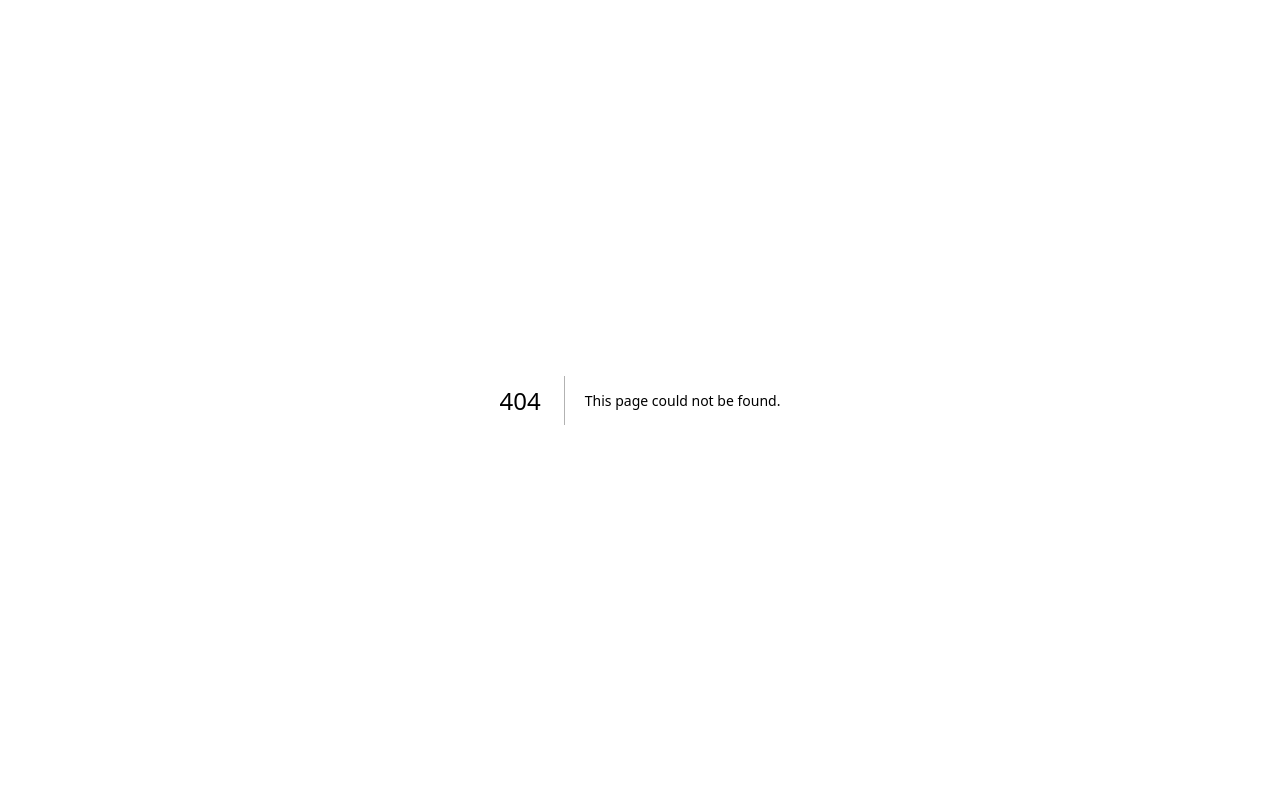
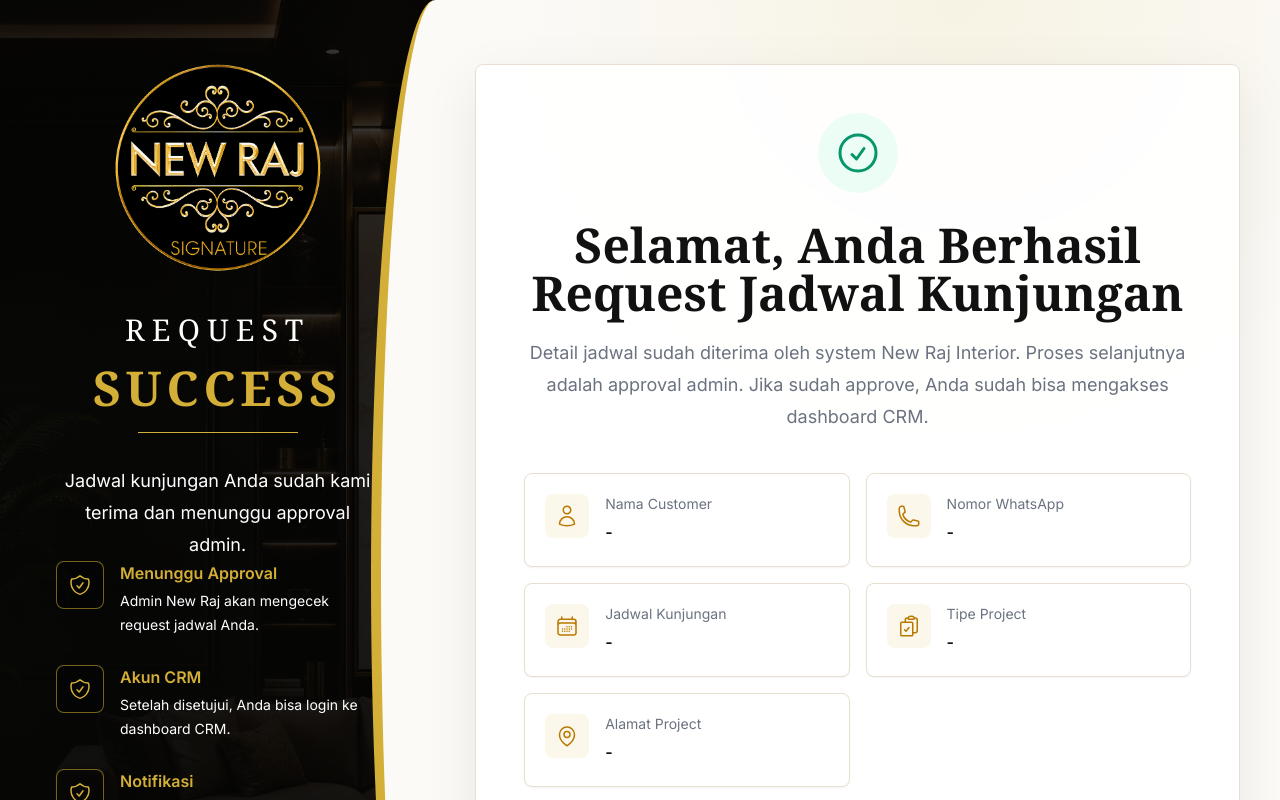
Before and after one commit to thewiryosaputra/newrajinterior, a Next.js app in the folder apps/web/: page /invitation/success in a window 1280 px wide. Before the commit this address had no page. Shown: the top 800 px of the page. Built offline with nearby package versions, Linux system fonts and the light colour scheme.

Commit message:
Redirect invitation requests to success page

```diff
--- a/apps/web/app/invitation/request/page.tsx
+++ b/apps/web/app/invitation/request/page.tsx
@@ -1,7 +1,7 @@
 "use client";
 
 import dynamic from "next/dynamic";
-import { useSearchParams } from "next/navigation";
+import { useRouter, useSearchParams } from "next/navigation";
 import Image from "next/image";
 import { FormEvent, Suspense, useEffect, useMemo, useState } from "react";
 import {
@@ -111,6 +111,7 @@
 }
 
 function InvitationRequestContent() {
+  const router = useRouter();
   const searchParams = useSearchParams();
   const invitationToken = searchParams.get("token") ?? "";
   const [customerName, setCustomerName] = useState("");
--- /dev/null
+++ b/apps/web/app/invitation/success/page.tsx
@@ -0,0 +1,164 @@
+"use client";
+
+import Image from "next/image";
+import Link from "next/link";
+import { Suspense } from "react";
+import { useSearchParams } from "next/navigation";
+import {
+  CalendarDaysIcon,
+  CheckCircleIcon,
+  ClipboardDocumentCheckIcon,
+  MapPinIcon,
+  PhoneIcon,
+  ShieldCheckIcon,
+  UserIcon,
+} from "@heroicons/react/24/outline";
+import { Button } from "@/components/ui/button";
+
+function formatSchedule(value: string | null) {
+  if (!value) return "-";
+  const date = new Date(value);
+  if (Number.isNaN(date.getTime())) return value;
+  return new Intl.DateTimeFormat("id-ID", {
+    weekday: "long",
+    day: "2-digit",
+    month: "long",
+    year: "numeric",
+    hour: "2-digit",
+    minute: "2-digit",
+  }).format(date);
+}
+
+export default function InvitationSuccessPage() {
+  return (
+    <Suspense fallback={<main className="flex min-h-screen items-center justify-center bg-[#fbfaf7] text-newraj-ink">Memuat detail jadwal...</main>}>
+      <InvitationSuccessContent />
+    </Suspense>
+  );
+}
+
+function InvitationSuccessContent() {
+  const searchParams = useSearchParams();
+  const details = [
+    { label: "Nama Customer", value: searchParams.get("name") || "-", icon: UserIcon },
+    { label: "Nomor WhatsApp", value: searchParams.get("phone") || "-", icon: PhoneIcon },
+    { label: "Jadwal Kunjungan", value: formatSchedule(searchParams.get("surveyDate")), icon: CalendarDaysIcon },
+    { label: "Tipe Project", value: searchParams.get("projectType") || "-", icon: ClipboardDocumentCheckIcon },
+    { label: "Alamat Project", value: searchParams.get("projectAddress") || "-", icon: MapPinIcon },
+  ];
+  const notes = searchParams.get("notes");
+
+  return (
+    <main className="min-h-screen overflow-hidden bg-[#fbfaf7] text-newraj-ink">
+      <div className="grid min-h-screen lg:grid-cols-[34%_66%]">
+        <aside className="relative hidden overflow-hidden bg-[#070807] text-white lg:block">
+          <Image
+            src="/brand/login-interior-bg.png"
+            alt="New Raj Interior schedule success"
+            fill
+            className="object-cover"
+            sizes="34vw"
+            priority
+          />
+          <div className="absolute inset-0 bg-[linear-gradient(180deg,rgba(5,5,4,0.62),rgba(5,5,4,0.95)),linear-gradient(90deg,rgba(5,5,4,0.74),rgba(5,5,4,0.40))]" />
+          <div className="absolute -right-16 top-0 h-full w-32 rounded-l-[100%] border-l-[10px] border-newraj-gold bg-[#fbfaf7]" />
+          <div className="relative z-10 flex min-h-screen flex-col px-14 py-16">
+            <Image
+              src="/brand/newraj-logo-master.png"
+              alt="New Raj Interior"
+              width={210}
+              height={210}
+              className="mx-auto h-52 w-52 rounded-full object-contain"
+              priority
+            />
+            <div className="mt-10 text-center">
+              <p className="font-display text-3xl tracking-[0.24em]">REQUEST</p>
+              <h1 className="mt-4 font-display text-5xl font-bold tracking-[0.10em] text-newraj-gold">
+                SUCCESS
+              </h1>
+              <div className="mx-auto mt-5 h-px w-40 bg-newraj-gold" />
+              <p className="mx-auto mt-8 max-w-xs text-lg leading-8 text-white/86">
+                Jadwal kunjungan Anda sudah kami terima dan menunggu approval admin.
+              </p>
+            </div>
+            <div className="mt-auto space-y-7">
+              {[
+                ["Menunggu Approval", "Admin New Raj akan mengecek request jadwal Anda."],
+                ["Akun CRM", "Setelah disetujui, Anda bisa login ke dashboard CRM."],
+                ["Notifikasi", "Informasi berikutnya akan dikirim melalui WhatsApp."],
+              ].map(([title, body]) => (
+                <div className="flex gap-4" key={title}>
+                  <div className="flex h-12 w-12 shrink-0 items-center justify-center rounded-lg border border-newraj-gold/55 bg-black/20 text-newraj-gold">
+                    <ShieldCheckIcon className="h-6 w-6" />
+                  </div>
+                  <div>
+                    <p className="font-semibold text-newraj-gold">{title}</p>
+                    <p className="mt-1 text-sm leading-6 text-white/78">{body}</p>
+                  </div>
+                </div>
+              ))}
+            </div>
+          </div>
+        </aside>
+
+        <section className="relative flex min-h-screen flex-col px-5 py-8 sm:px-10">
+          <div className="absolute inset-0 bg-[radial-gradient(circle_at_62%_0%,rgba(212,175,55,0.10),transparent_28rem)]" />
+          <div className="relative z-10 flex flex-1 items-center justify-center py-8">
+            <div className="w-full max-w-4xl rounded-lg border bg-white/90 p-8 shadow-soft backdrop-blur sm:p-12">
+              <div className="mx-auto max-w-2xl text-center">
+                <div className="mx-auto flex h-20 w-20 items-center justify-center rounded-full bg-emerald-50 text-emerald-600">
+                  <CheckCircleIcon className="h-12 w-12" />
+                </div>
+                <h2 className="mt-7 font-display text-4xl font-bold sm:text-5xl">
+                  Selamat, Anda Berhasil Request Jadwal Kunjungan
+                </h2>
+                <p className="mt-5 text-lg leading-8 text-muted-foreground">
+                  Detail jadwal sudah diterima oleh system New Raj Interior. Proses selanjutnya adalah approval admin. Jika sudah approve, Anda sudah bisa mengakses dashboard CRM.
+                </p>
+              </div>
+
+              <div className="mt-10 grid gap-4 md:grid-cols-2">
+                {details.map((item) => (
+                  <div className="rounded-lg border bg-white p-5 shadow-sm" key={item.label}>
+                    <div className="flex gap-4">
+                      <div className="flex h-11 w-11 shrink-0 items-center justify-center rounded-lg bg-primary/10 text-[#b87900]">
+                        <item.icon className="h-6 w-6" />
+                      </div>
+                      <div>
+                        <p className="text-sm text-muted-foreground">{item.label}</p>
+                        <p className="mt-1 font-semibold leading-7">{item.value}</p>
+                      </div>
+                    </div>
+                  </div>
+                ))}
+              </div>
+
+              {notes ? (
+                <div className="mt-4 rounded-lg border bg-white p-5 shadow-sm">
+                  <p className="text-sm text-muted-foreground">Catatan Project</p>
+                  <p className="mt-2 leading-7">{notes}</p>
+                </div>
+              ) : null}
+
+              <div className="mt-8 rounded-lg border border-newraj-gold/35 bg-[#fff8e8] p-5 text-sm leading-7 text-newraj-charcoal">
+                Anda tidak perlu memasukkan kode verifikasi di tahap ini. Tim New Raj Interior akan melakukan approval terlebih dahulu, lalu akses dashboard CRM akan aktif setelah disetujui.
+              </div>
+
+              <div className="mt-8 flex flex-col gap-3 sm:flex-row">
+                <Button asChild className="h-14 flex-1 text-base uppercase">
+                  <Link href="/login">Ke Halaman Login</Link>
+                </Button>
+                <Button asChild className="h-14 flex-1 bg-white text-foreground shadow-sm hover:bg-muted" variant="outline">
+                  <Link href="/">Kembali</Link>
+                </Button>
+              </div>
+            </div>
+          </div>
+          <p className="relative z-10 pb-4 text-center text-sm text-muted-foreground">
+            © 2026 New Raj Interior. All rights reserved.
+          </p>
+        </section>
+      </div>
+    </main>
+  );
+}
```
